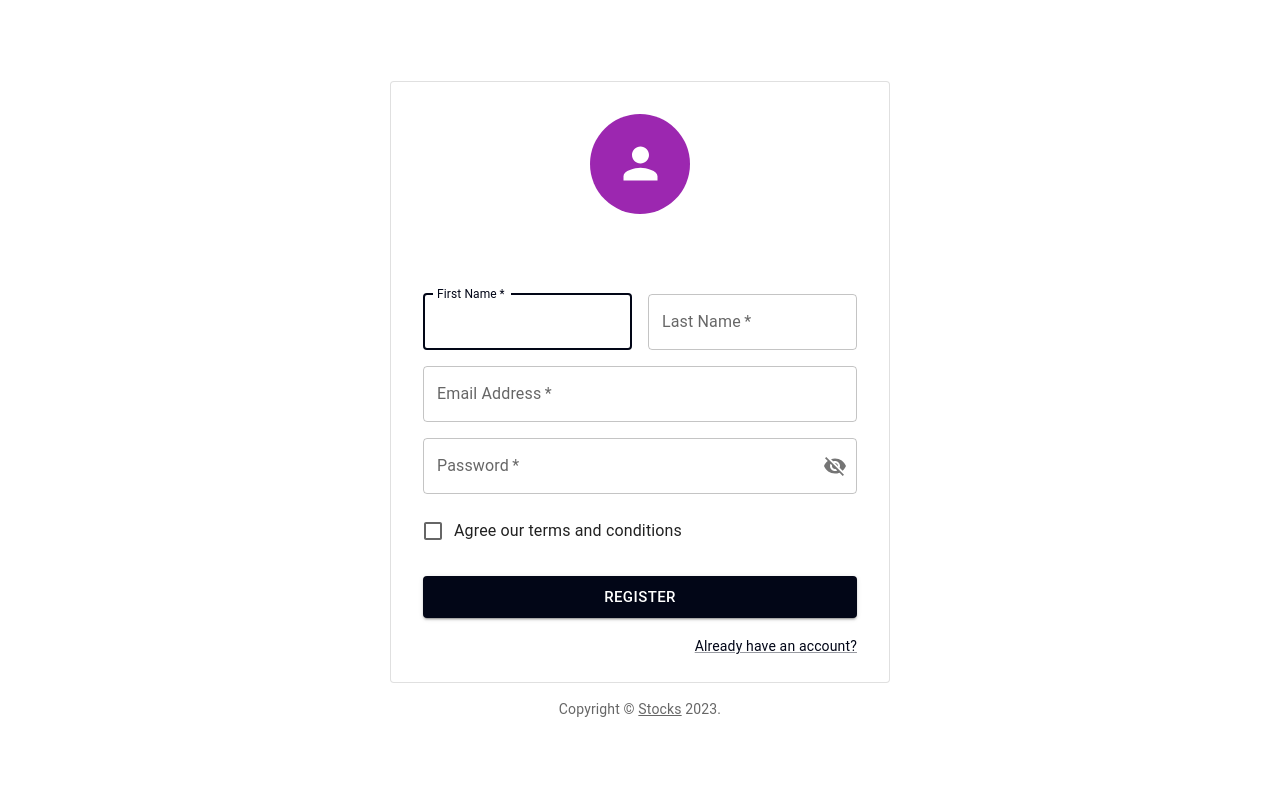
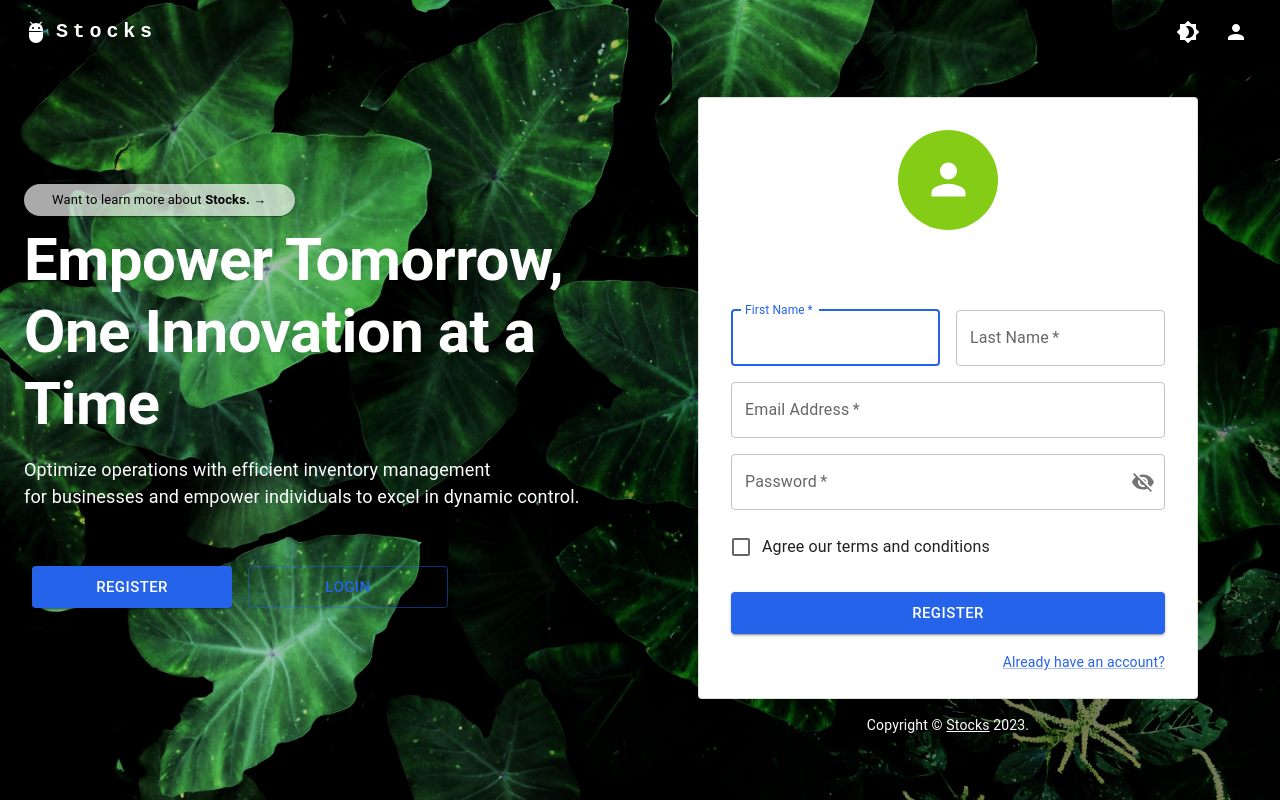
Before and after one commit to Blank-09/stock-site, a React (Vite) app: page /register in a window 1280 px wide. Built offline with nearby package versions, Linux system fonts and the light colour scheme.

Commit message:
Add autofocus to email field, update loading component, and integrated register and login within home page.

```diff
--- a/src/components/Copyright.jsx
+++ b/src/components/Copyright.jsx
@@ -1,5 +1,3 @@
-import React from 'react'
-
 // MUI
 import Typography from '@mui/material/Typography'
 import LinkMUI from '@mui/material/Link'
@@ -9,18 +7,12 @@ import { company } from '../constants'
 
 export default function Copyright(props) {
   return (
-    <Typography
-      variant="body2"
-      color="text.secondary"
-      align="center"
-      {...props}
-    >
-      {'Copyright © '}
+    <Typography variant="body2" color="white" align="center" {...props}>
+      Copyright ©{' '}
       <LinkMUI color="inherit" href="#" target="_blank">
         {company.name}
       </LinkMUI>{' '}
-      {new Date().getFullYear()}
-      {'.'}
+      {new Date().getFullYear()}.
     </Typography>
   )
 }
--- a/src/components/Loading.jsx
+++ b/src/components/Loading.jsx
@@ -4,13 +4,14 @@ import CircularProgress from '@mui/material/CircularProgress'
 const Loading = () => (
   <Box
     height="100%"
+    width="100%"
     sx={{
       // Centering the loader
       display: 'grid',
       placeItems: 'center',
     }}
   >
-    <CircularProgress />
+    <CircularProgress sx={{ color: 'white' }} />
   </Box>
 )
 
--- a/src/components/Navbar.jsx
+++ b/src/components/Navbar.jsx
@@ -10,13 +10,15 @@ import Toolbar from '@mui/material/Toolbar'
 import IconButton from '@mui/material/IconButton'
 import Typography from '@mui/material/Typography'
 import Menu from '@mui/material/Menu'
-import MenuIcon from '@mui/icons-material/Menu'
+// import MenuIcon from '@mui/icons-material/Menu'
 import Container from '@mui/material/Container'
-import Avatar from '@mui/material/Avatar'
-import Button from '@mui/material/Button'
+// import Button from '@mui/material/Button'
 import Tooltip from '@mui/material/Tooltip'
 import MenuItem from '@mui/material/MenuItem'
 import AdbIcon from '@mui/icons-material/Adb'
+
+// MUI Icons
+import Person from '@mui/icons-material/Person'
 
 // Components
 import ModeToggleButton from './ModeToggleButton'
@@ -40,7 +42,13 @@ export const settings = [
   { path: '/logout',         name: 'Logout'    },
 ]
 
-const Navbar = () => {
+/**
+ * Navbar Props
+ * @param {{ transparent: boolean }} param0
+ * @returns
+ */
+
+const Navbar = ({ transparent }) => {
   const [anchorElNav, setAnchorElNav] = React.useState(null)
   const [anchorElUser, setAnchorElUser] = React.useState(null)
 
@@ -50,7 +58,12 @@ const Navbar = () => {
   const handleCloseUserMenu = () => setAnchorElUser(null)
 
   return (
-    <AppBar position="sticky">
+    <AppBar
+      position="absolute"
+      color={transparent && 'transparent'}
+      sx={{ color: 'white' }}
+      elevation={transparent ? 0 : 1}
+    >
       <Container maxWidth="xl">
         <Toolbar disableGutters>
           <AdbIcon sx={{ display: { xs: 'none', md: 'flex' }, mr: 1 }} />
@@ -72,7 +85,7 @@ const Navbar = () => {
             {company.name}
           </Typography>
 
-          <Box sx={{ flexGrow: 1, display: { xs: 'flex', md: 'none' } }}>
+          {/* <Box sx={{ flexGrow: 1, display: { xs: 'flex', md: 'none' } }}>
             <IconButton
               size="large"
               aria-label="account of current user"
@@ -99,7 +112,7 @@ const Navbar = () => {
                 </MenuItem>
               ))}
             </Menu>
-          </Box>
+          </Box> */}
 
           <AdbIcon sx={{ display: { xs: 'flex', md: 'none' }, mr: 1 }} />
           <Typography
@@ -120,7 +133,7 @@ const Navbar = () => {
           >
             {company.name}
           </Typography>
-          <Box sx={{ flexGrow: 1, display: { xs: 'none', md: 'flex' } }}>
+          {/* <Box sx={{ flexGrow: 1, display: { xs: 'none', md: 'flex' } }}>
             {pages.map((page) => (
               <Button
                 key={page.path}
@@ -132,16 +145,16 @@ const Navbar = () => {
                 {page.name}
               </Button>
             ))}
-          </Box>
+          </Box> */}
 
-          <Box sx={{ ms: 'auto' }}>
+          <Box sx={{ ml: 'auto', mr: 1 }}>
             <ModeToggleButton />
           </Box>
 
-          <Box sx={{ flexGrow: 0, display: 'none' }}>
+          <Box>
             <Tooltip title="Open settings">
-              <IconButton onClick={handleOpenUserMenu} sx={{ p: 0 }}>
-                <Avatar alt="Profile Picture" src="/vite.svg" />
+              <IconButton color="inherit" onClick={handleOpenUserMenu}>
+                <Person />
               </IconButton>
             </Tooltip>
             <Menu
--- a/src/pages/Home.jsx
+++ b/src/pages/Home.jsx
@@ -1,23 +1,133 @@
-import React from 'react'
+import { Suspense } from 'react'
 
 // MUI
 import Box from '@mui/material/Box'
+import Button from '@mui/material/Button'
+import Chip from '@mui/material/Chip'
 import Container from '@mui/material/Container'
+import Link from '@mui/material/Link'
+import Typography from '@mui/material/Typography'
 
 // Components
 import Navbar from '../components/Navbar'
-import Footer from '../components/Footer'
+import Loading from '../components/Loading'
+
+// Others
+import { Link as RouterLink } from 'react-router-dom'
+import { Outlet } from 'react-router-dom'
+import { company } from '../constants'
+import { Paper } from '@mui/material'
 
 const Home = () => {
   return (
     <>
-      <Navbar />
+      <Navbar transparent />
 
-      <Container sx={{ minHeight: '90vh' }}>
-        <h1>Home</h1>
-      </Container>
+      <Box
+        sx={{
+          backgroundImage: "url('/dark-green.jpg')",
+          backgroundRepeat: 'no-repeat',
+          backgroundSize: 'cover',
+          backgroundPosition: 'center',
+        }}
+      >
+        <Container
+          sx={{
+            display: 'flex',
+            flexDirection: { xs: 'column', md: 'row' },
+            alignItems: 'center',
+            minHeight: '100vh',
+          }}
+          maxWidth="xl"
+        >
+          <Box
+            sx={{
+              width: { xs: '100%', md: '50%' },
+              flexShrink: 0,
+              display: 'grid',
+              placeItems: 'center',
+              color: 'white',
+            }}
+          >
+            <Box
+              sx={{
+                display: 'flex',
+                flexDirection: 'column',
+                justifyContent: 'center',
+                alignItems: { xs: 'center', md: 'flex-start' },
+                textAlign: { xs: 'center', md: 'left' },
+              }}
+            >
+              <Chip
+                component={Paper}
+                sx={{
+                  mb: 1,
+                  px: 2,
+                  background: '#fffa',
+                  color: 'black',
+                }}
+                variant="filled"
+                label={
+                  <Box component="span">
+                    Want to learn more about{' '}
+                    <Link
+                      sx={{
+                        fontWeight: 600,
+                        textDecoration: 'none',
+                        color: 'inherit',
+                      }}
+                      component={RouterLink}
+                      to="/about"
+                    >
+                      {company.name}. →
+                    </Link>
+                  </Box>
+                }
+              />
 
-      <Footer />
+              <Typography variant="h2" fontWeight="bold" sx={{ mb: 2 }}>
+                Empower Tomorrow, <br />
+                One Innovation at a Time
+              </Typography>
+
+              <Typography variant="body1" fontSize="18px" maxWidth="sm">
+                Optimize operations with efficient inventory management
+                <br />
+                for businesses and empower individuals to excel in dynamic
+                control.
+              </Typography>
+
+              <Box sx={{ mt: 6 }}>
+                <Button
+                  variant="contained"
+                  component={RouterLink}
+                  to="/register"
+                  size="large"
+                  sx={{ m: 1, width: { xs: '100%', md: '200px' } }}
+                >
+                  Register
+                </Button>
+                <Button
+                  component={RouterLink}
+                  to="/login"
+                  variant="outlined"
+                  size="large"
+                  sx={{ m: 1, width: { xs: '100%', md: '200px' } }}
+                >
+                  Login
+                </Button>
+              </Box>
+            </Box>
+          </Box>
+
+          {/* Outlet is here */}
+          <Box sx={{ width: { xs: '100%', md: '50%' }, flexShrink: 0 }}>
+            <Suspense fallback={<Loading />}>
+              <Outlet />
+            </Suspense>
+          </Box>
+        </Container>
+      </Box>
     </>
   )
 }
--- a/src/pages/Login.jsx
+++ b/src/pages/Login.jsx
@@ -98,6 +98,7 @@ export default function Login() {
                   <TextField
                     required
                     fullWidth
+                    autoFocus
                     id="email"
                     label="Email Address"
                     name="email"
--- a/src/pages/Register.jsx
+++ b/src/pages/Register.jsx
@@ -1,4 +1,4 @@
-import React, { useState } from 'react'
+import { useState } from 'react'
 
 // MUI
 import Avatar from '@mui/material/Avatar'
@@ -49,19 +49,8 @@ export default function Register() {
   }
 
   return (
-    <Box
-      sx={{
-        minHeight: '100vh',
-        display: 'grid',
-        placeItems: 'center',
-      }}
-    >
-      <Container
-        component="main"
-        sx={{
-          padding: '3rem 1.5rem',
-        }}
-      >
+    <Box sx={{ display: 'grid', placeItems: 'center' }}>
+      <Container component="main" sx={{ paddingTop: 4 }}>
         <Paper
           style={{
             maxWidth: '500px',
--- a/src/routes/dashboard.jsx
+++ b/src/routes/dashboard.jsx
@@ -1,10 +1,11 @@
-import React from 'react'
+import { Suspense } from 'react'
 
 // MUI
 import Box from '@mui/material/Box'
 
 // Components
 import SideBar from '../components/SideBar'
+import Loading from '../components/Loading'
 
 // Others
 import { Outlet } from 'react-router-dom'
@@ -13,7 +14,9 @@ const DashboardRoute = () => {
   return (
     <Box sx={{ display: 'flex' }}>
       <SideBar />
-      <Outlet />
+      <Suspense fallback={<Loading />}>
+        <Outlet />
+      </Suspense>
     </Box>
   )
 }
--- a/src/routes/index.jsx
+++ b/src/routes/index.jsx
@@ -1,12 +1,12 @@
-import React, { Suspense } from 'react'
-import { Outlet, createBrowserRouter } from 'react-router-dom'
+import React from 'react'
+import { createBrowserRouter } from 'react-router-dom'
 import DashboardRoute from './dashboard'
 
 // MUI
 import Box from '@mui/material/Box'
 
 // Components
-import Loading from '../components/Loading'
+import Home from '../pages/Home'
 
 //
 const routes = createBrowserRouter([
@@ -14,16 +14,10 @@ const routes = createBrowserRouter([
     path: '/',
     element: (
       <Box height="100vh">
-        <Suspense fallback={<Loading />}>
-          <Outlet />
-        </Suspense>
+        <Home />
       </Box>
     ),
     children: [
-      {
-        path: '/',
-        Component: React.lazy(() => import('../pages/Home')),
-      },
       {
         path: '/register',
         Component: React.lazy(() => import('../pages/Register')),
@@ -34,7 +28,11 @@ const routes = createBrowserRouter([
       },
       {
         path: '/logout',
-        element: <h1>Logging out...</h1>,
+        element: (
+          <h1 style={{ color: 'white', textAlign: 'center' }}>
+            Logging out...
+          </h1>
+        ),
       },
     ],
   },
@@ -43,7 +41,7 @@ const routes = createBrowserRouter([
     element: <DashboardRoute />,
     children: [
       {
-        path: '.',
+        path: '/dashboard',
         Component: React.lazy(() => import('../pages/Dashboard')),
       },
     ],
--- a/src/theme.jsx
+++ b/src/theme.jsx
@@ -1,11 +1,19 @@
 import { createTheme } from '@mui/material/styles'
+
+const commonPalette = {
+  // common palettes
+}
 
 const lightTheme = createTheme({
   palette: {
     mode: 'light',
     primary: {
-      main: '#020617',
+      main: '#2563eb',
     },
+    secondary: {
+      main: '#84cc16',
+    },
+    ...commonPalette,
   },
 })
 
@@ -13,8 +21,12 @@ const darkTheme = createTheme({
   palette: {
     mode: 'dark',
     primary: {
-      main: '#fff',
+      main: '#2563eb',
     },
+    secondary: {
+      main: '#84cc16',
+    },
+    ...commonPalette,
   },
 })
 
```
Also changed, not shown: src/pages/Settings.jsx (+6 -11 lines), public/dark-green.jpg (added).
